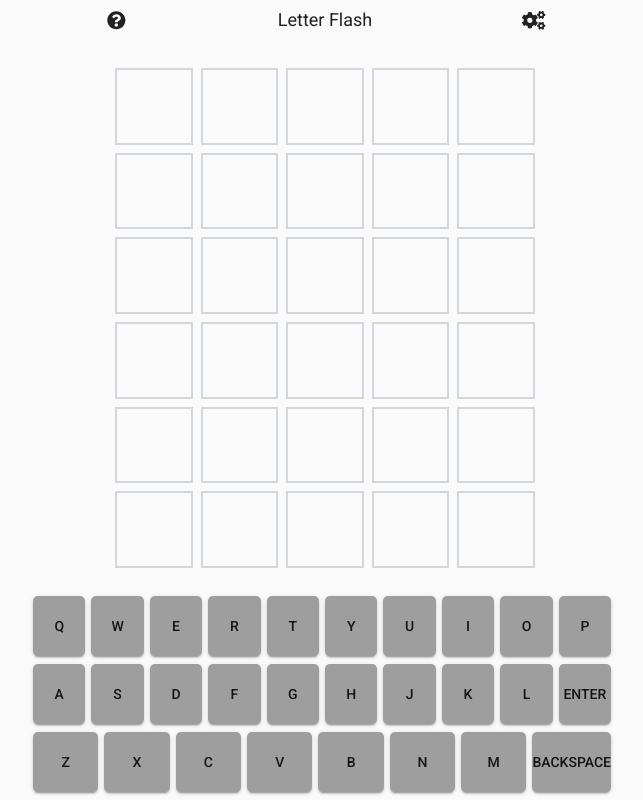
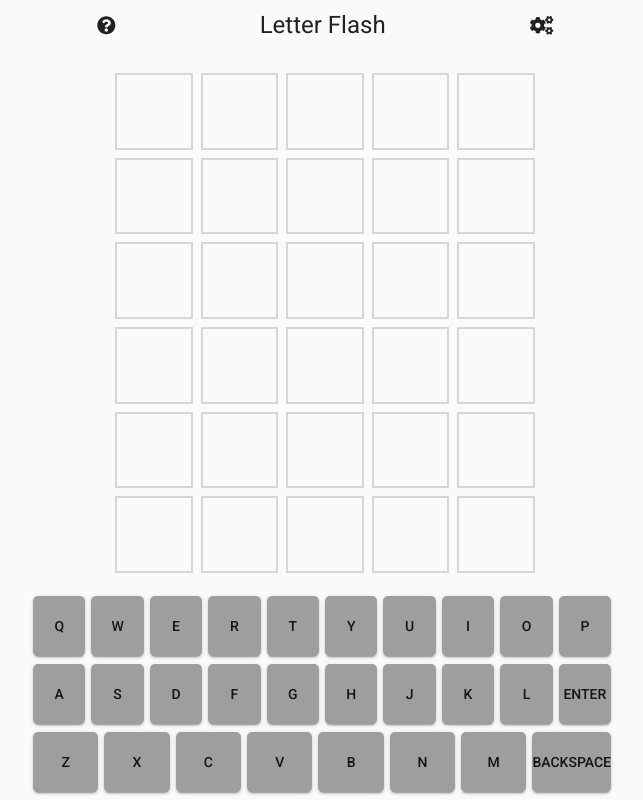
Before and after one commit to Schwenke/letterflash, an Angular app: page / in a window 1280 px wide. Shown: the whole page, without its empty margins (315-958 px from the left). Built offline with nearby package versions, Linux system fonts and the light colour scheme.

Commit message:
Abandon accessible icons
Caused more issues than its worth

May revisit in future if someone actually asks for it

Updated game header to be 50px

Updated game title to be bigger

No longer auto focus side nav options

Remove keyboard focus state

Remove results focus state from buttons

```diff
--- a/src/app/app.component.html
+++ b/src/app/app.component.html
@@ -10,7 +10,7 @@
     </mat-sidenav>
 
     <!-- Options right side nav -->
-    <mat-sidenav role="region" class="options-sidenav" #options position="end">
+    <mat-sidenav role="region" class="options-sidenav" autoFocus="false" #options position="end">
         <app-options (newGameClicked)="startNewGame()" (viewHistoryClicked)="switchViews()" (closeButtonClicked)="options.toggle()"
             (viewResultsClicked)="viewResults()"></app-options>
     </mat-sidenav>
@@ -20,17 +20,11 @@
         <div class="game-header" role="banner">
             <!-- DEBUG -->
             <!-- Secret: {{session.secret}} -->
-            <button mat-icon-button (click)="faq.toggle()" class="faq-button" aria-label="Information"
-                matTooltip="Opens the information and FAQ window">
-                <fa-icon aria-hidden="true" [icon]="questionIcon" size="lg"></fa-icon>
-            </button>
+            <fa-icon (click)="faq.toggle()" aria-label="Information" [icon]="questionIcon" size="lg"></fa-icon>
 
             <label aria-label="Letter Flash" class="game-title">Letter Flash</label>
 
-            <button mat-icon-button (click)="options.toggle()" class="options-button" aria-label="Options"
-                matTooltip="Opens the options window">
-                <fa-icon aria-hidden="true" [icon]="cogsIcon" size="lg"></fa-icon>
-            </button>
+            <fa-icon (click)="options.toggle()" aria-label="Options" [icon]="cogsIcon" size="lg"></fa-icon>
         </div>
 
         <button mat-raised-button color="accent" aria-label="Return to game"
--- a/src/app/app.component.scss
+++ b/src/app/app.component.scss
@@ -72,7 +72,7 @@
 }
 
 .game-header {
-    min-height: 2rem;
+    min-height: 50px;
     display: flex;
     flex-direction: row;
     align-items: center;
@@ -80,8 +80,7 @@
 }
 
 .game-title {
-    font-size: large;
-    user-select: none;
+    font-size: x-large;
 }
 
 .header-button {
--- a/src/app/components/keyboard/keyboard.component.scss
+++ b/src/app/components/keyboard/keyboard.component.scss
@@ -11,7 +11,6 @@
 .key {
     user-select: none;
     border-radius: 5px;
-    outline: 2x hidden;
     padding: 0;
     margin: 0 6px 0 0;
     height: 60px;
@@ -51,7 +50,3 @@
         background-color: mat.get-color-from-palette($perfect, 'darker');
     }
 }
-
-.key:focus {
-    outline: 2px solid;
-}
--- a/src/app/components/results-dialog/results-dialog.component.scss
+++ b/src/app/components/results-dialog/results-dialog.component.scss
@@ -30,8 +30,3 @@
     font-size: medium;
     height: 50px;
 }
-
-.dialog-button:focus {
-    outline: 3px dotted;
-    outline-color: black;
-}
```
